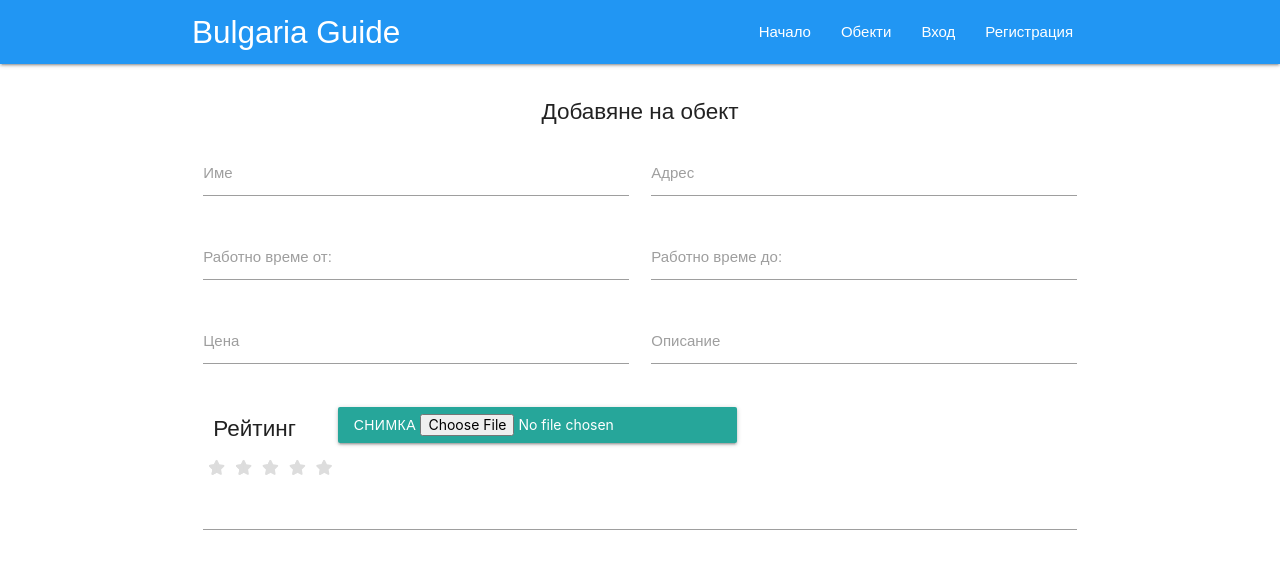
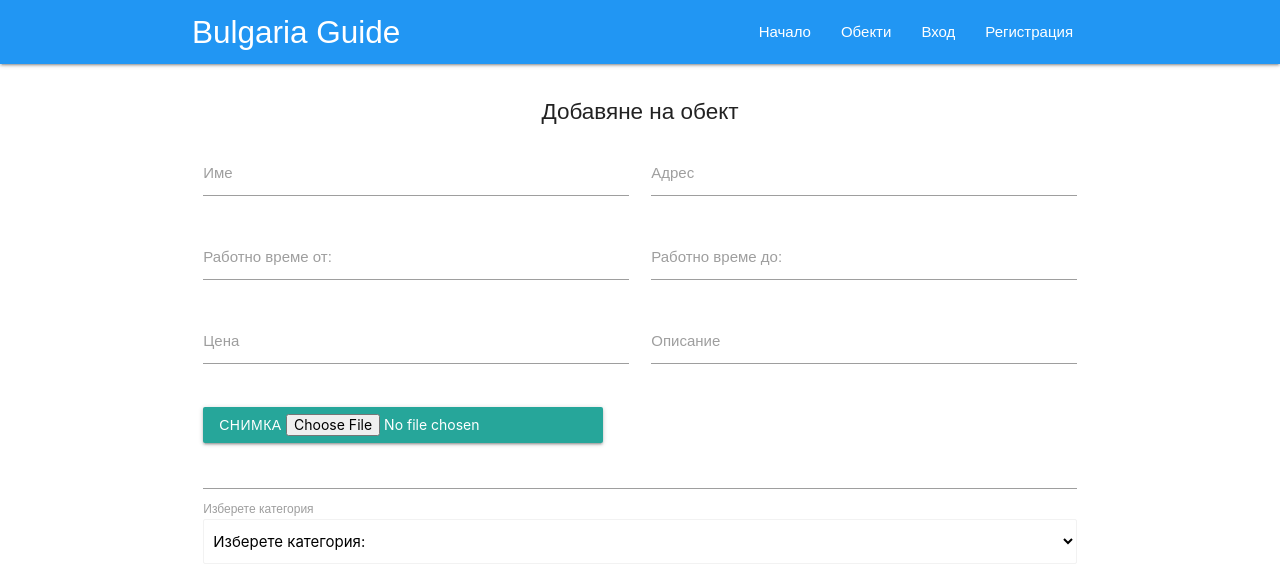
Before and after one commit to Bulgaria-Guide/bulgaria-guide, a React (Create React App) app in the folder web-app/: page /sightForm in a window 1280 px wide. Shown: the top 588 px of the page. Built offline with nearby package versions, Linux system fonts and the light colour scheme.

Commit message:
sights adding form + rating with stars

```diff
--- a/web-app/src/Components/SightForm/Form/index.js
+++ b/web-app/src/Components/SightForm/Form/index.js
@@ -1,5 +1,4 @@
 import React from 'react';
-import './styles.css';
 
 const SightForm = () => (
   <div class="row">
@@ -30,29 +29,6 @@ const SightForm = () => (
           <label for="last_name">Описание</label>
         </div>
       </div>
-      <fieldset class="rating">
-        <h1>Рейтинг</h1>
-        <input type="radio" id="star5" name="rating" value="5" /><label class="full"
-          for="star5" title="Awesome - 5 stars"></label>
-        <input type="radio" id="star4half" name="rating" value="4 and a half" /><label class="half"
-          for="star4half" title="Pretty good - 4.5 stars"></label>
-        <input type="radio" id="star4" name="rating" value="4" /><label class="full"
-          for="star4" title="Pretty good - 4 stars"></label>
-        <input type="radio" id="star3half" name="rating" value="3 and a half" /><label class="half"
-          for="star3half" title="Meh - 3.5 stars"></label>
-        <input type="radio" id="star3" name="rating" value="3" /><label class="full"
-          for="star3" title="Meh - 3 stars"></label>
-        <input type="radio" id="star2half" name="rating" value="2 and a half" /><label class="half"
-          for="star2half" title="Kinda bad - 2.5 stars"></label>
-        <input type="radio" id="star2" name="rating" value="2" /><label class="full"
-          for="star2" title="Kinda bad - 2 stars"></label>
-        <input type="radio" id="star1half" name="rating" value="1 and a half" /><label class="half"
-          for="star1half" title="Meh - 1.5 stars"></label>
-        <input type="radio" id="star1" name="rating" value="1" /><label class="full"
-          for="star1" title="Sucks big time - 1 star"></label>
-        <input type="radio" id="starhalf" name="rating" value="half" /><label class="half"
-          for="starhalf" title="Sucks big time - 0.5 stars"></label>
-      </fieldset>
       <div class="btn">
         <span>Снимка </span>
         <input type="file" />
@@ -60,7 +36,15 @@ const SightForm = () => (
       <div class="file-path-wrapper">
         <input class="file-path validate" type="text" />
       </div>
-
+      <label>Изберете категория</label>
+      <select class="browser-default">
+        <option value="" disabled selected>Изберете категория:</option>
+        <option value="all">Всички</option>
+        <option value="historical">Исторически</option>
+        <option value="culture">Културни</option>
+        <option value="sports">Спортни</option>
+        <option value="rest">Отдих</option>
+      </select>
     </form>
   </div>
 );
--- a/web-app/src/Components/Sights/Details/Info/index.js
+++ b/web-app/src/Components/Sights/Details/Info/index.js
@@ -4,6 +4,7 @@ import Text from '../../../UI/Text';
 import FloatingButton from 'Components/UI/Button/Floating';
 import useAccount from 'hooks/useAccount';
 import APIClient from 'ApiClient';
+import RatingStars from 'Components/UI/Rating/Stars';
 
 const SightInfo = ({ sight }) => {
   const { isAdmin, authToken } = useAccount();
@@ -27,6 +28,7 @@ const SightInfo = ({ sight }) => {
             <div className="card-image">
               <img src={sight.picture_path} />
               <span className="card-title">{sight.name}</span>
+              <RatingStars />
             </div>
             <Text>{`Местоположение: ${sight.address}`}</Text>
             <Text>
--- /dev/null
+++ b/web-app/src/Components/UI/Rating/Stars/index.js
@@ -0,0 +1,29 @@
+import React from 'react';
+import './styles.css';
+
+const RatingStars = () => (
+  <fieldset class="rating">
+    <h1>Рейтинг</h1>
+    <input type="radio" id="star5" name="rating" value="5" /><label class="full"
+      for="star5" title="Awesome - 5 stars"></label>
+    <input type="radio" id="star4half" name="rating" value="4 and a half" /><label class="half"
+      for="star4half" title="Pretty good - 4.5 stars"></label>
+    <input type="radio" id="star4" name="rating" value="4" /><label class="full"
+      for="star4" title="Pretty good - 4 stars"></label>
+    <input type="radio" id="star3half" name="rating" value="3 and a half" /><label class="half"
+      for="star3half" title="Meh - 3.5 stars"></label>
+    <input type="radio" id="star3" name="rating" value="3" /><label class="full"
+      for="star3" title="Meh - 3 stars"></label>
+    <input type="radio" id="star2half" name="rating" value="2 and a half" /><label class="half"
+      for="star2half" title="Kinda bad - 2.5 stars"></label>
+    <input type="radio" id="star2" name="rating" value="2" /><label class="full"
+      for="star2" title="Kinda bad - 2 stars"></label>
+    <input type="radio" id="star1half" name="rating" value="1 and a half" /><label class="half"
+      for="star1half" title="Meh - 1.5 stars"></label>
+    <input type="radio" id="star1" name="rating" value="1" /><label class="full"
+      for="star1" title="Sucks big time - 1 star"></label>
+    <input type="radio" id="starhalf" name="rating" value="half" /><label class="half"
+      for="starhalf" title="Sucks big time - 0.5 stars"></label>
+  </fieldset>
+);
+export default RatingStars;
```
Also changed, not shown: web-app/src/Components/UI/Rating/Stars/styles.css (renamed from web-app/src/Components/SightForm/Form/styles.css).
